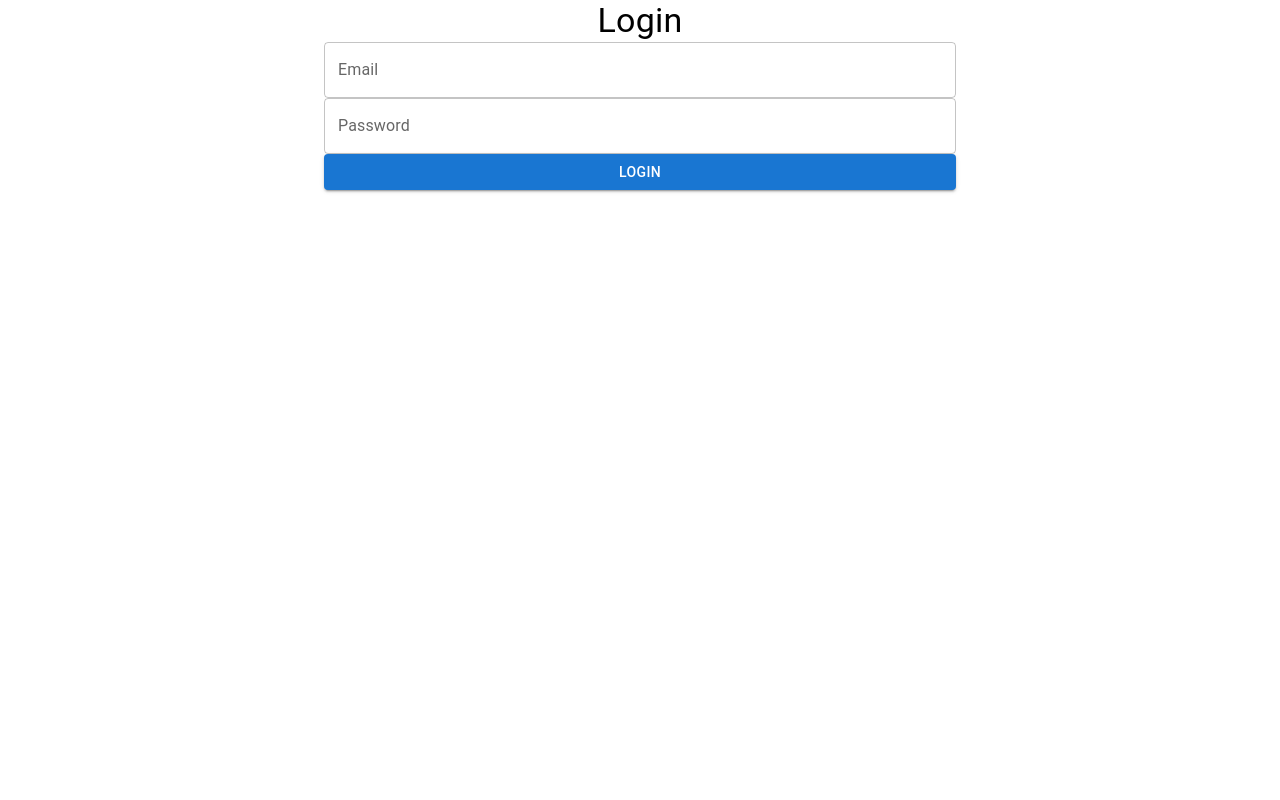
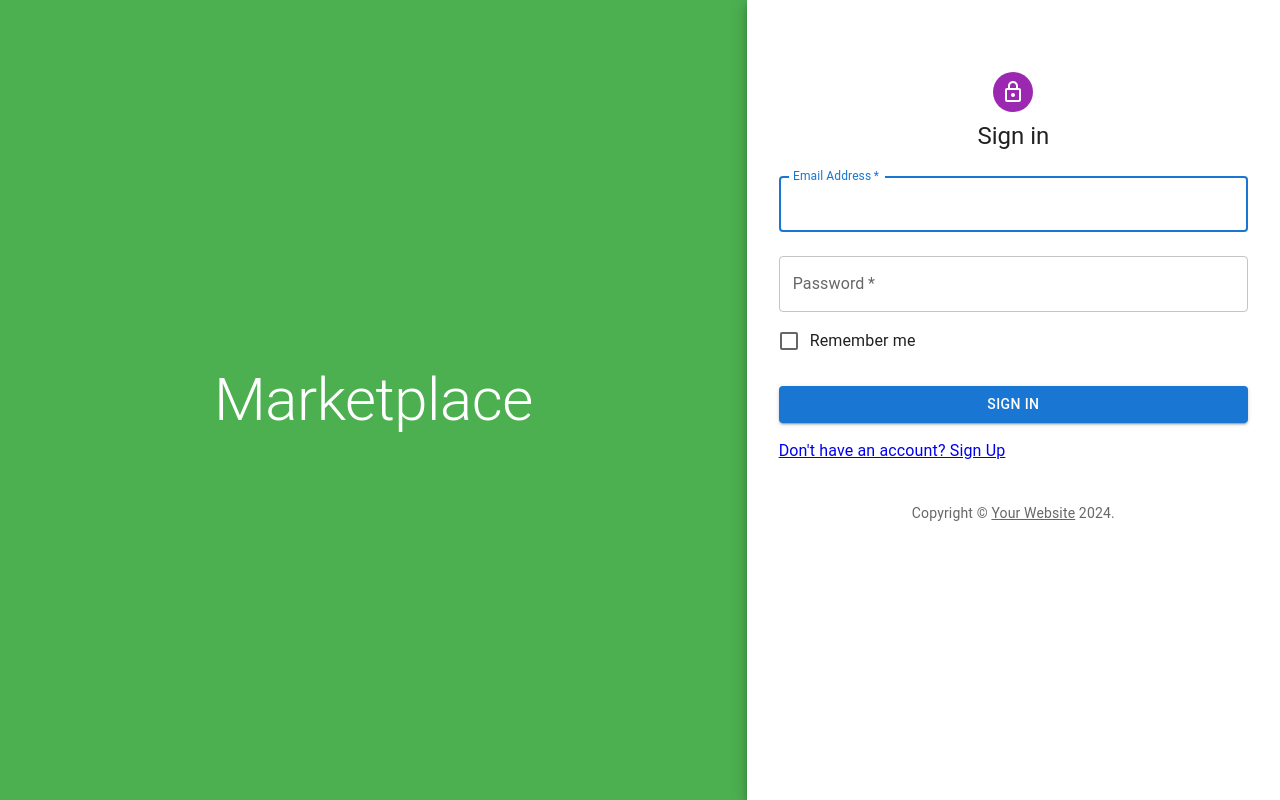
Before and after one commit to Hamna-Akh/Marketplace, a React (Create React App) app in the folder marketplace/: page / in a window 1280 px wide. Built offline with nearby package versions, Linux system fonts and the light colour scheme.

Commit message:
login implemented

```diff
--- a/marketplace/package.json
+++ b/marketplace/package.json
@@ -5,6 +5,7 @@
   "dependencies": {
     "@emotion/react": "^11.11.4",
     "@emotion/styled": "^11.11.5",
+    "@mui/icons-material": "^5.15.15",
     "@mui/material": "^5.15.15",
     "@testing-library/jest-dom": "^5.17.0",
     "@testing-library/react": "^13.4.0",
--- /dev/null
+++ b/marketplace/src/User/Login.css
@@ -0,0 +1,21 @@
+.login-container {
+    display: flex;
+    align-items: stretch;
+    height: 100vh;
+}
+
+.login-form {
+    width: 400px;
+    padding: 20px;
+    margin-right: 20px;
+}
+
+.blue-div {
+    flex: 1;
+    background-color: #007bff;
+    color: #fff;
+    display: flex;
+    align-items: center;
+    justify-content: center;
+    font-size: 24px;
+}
--- a/marketplace/src/User/Login.jsx
+++ b/marketplace/src/User/Login.jsx
@@ -1,11 +1,15 @@
 import React, { useState } from 'react';
 import axios from 'axios';
 import { TextField, Button, Grid, Typography } from '@mui/material';
+import './Login.css'; // Import the CSS file
+import SignInSide from '../material-ui/sign-in-side/SignInSide';
+import { useNavigate } from 'react-router-dom';
 
 const Login = () => {
     const [email, setEmail] = useState('');
     const [password, setPassword] = useState('');
     const [error, setError] = useState('');
+    const navigate = useNavigate();
 
     const handleLogin = async () => {
         try {
@@ -16,8 +20,10 @@ const Login = () => {
                 console.log('Valid credentials');
                 const response = await axios.post('http://localhost:8080/login', matchingUser);
                 console.log(response.data);
+                navigate('/products');
             } else {
                 console.log('Invalid credentials');
+                alert('The wrong email or password was entered. Please try again.');
             }
         } catch (error) {
             console.error('Failed to fetch users:', error);
@@ -25,29 +31,16 @@ const Login = () => {
     };
 
     return (
-        <Grid container spacing={2} justifyContent="center">
-            <Grid item xs={12} sm={6}>
-                <Typography variant="h4" align="center">Login</Typography>
-                <TextField
-                    label="Email"
-                    type="email"
-                    variant="outlined"
-                    fullWidth
-                    value={email}
-                    onChange={e => setEmail(e.target.value)}
-                />
-                <TextField
-                    label="Password"
-                    type="password"
-                    variant="outlined"
-                    fullWidth
-                    value={password}
-                    onChange={e => setPassword(e.target.value)}
-                />
-                <Button variant="contained" color="primary" fullWidth onClick={handleLogin}>Login</Button>
-                {error && <Typography color="error">{error}</Typography>}
-            </Grid>
-        </Grid>
+        <SignInSide
+                handleSubmit={handleLogin}
+                setEmail={setEmail}
+                setPassword={setPassword}
+                email={email}
+                password={password}
+                error={error}
+                setError={setError}
+            />
+
     );
 };
 
--- /dev/null
+++ b/marketplace/src/material-ui/sign-in-side/SignInSide.js
@@ -0,0 +1,132 @@
+import * as React from 'react';
+import Avatar from '@mui/material/Avatar';
+import Button from '@mui/material/Button';
+import CssBaseline from '@mui/material/CssBaseline';
+import TextField from '@mui/material/TextField';
+import FormControlLabel from '@mui/material/FormControlLabel';
+import Checkbox from '@mui/material/Checkbox';
+import Link from '@mui/material/Link';
+import Paper from '@mui/material/Paper';
+import Box from '@mui/material/Box';
+import Grid from '@mui/material/Grid';
+import LockOutlinedIcon from '@mui/icons-material/LockOutlined';
+import Typography from '@mui/material/Typography';
+import { createTheme, ThemeProvider } from '@mui/material/styles';
+import { Link as RouterLink } from 'react-router-dom';
+
+function Copyright(props) {
+  return (
+    <Typography variant="body2" color="text.secondary" align="center" {...props}>
+      {'Copyright © '}
+      <Link color="inherit" href="https://mui.com/">
+        Your Website
+      </Link>{' '}
+      {new Date().getFullYear()}
+      {'.'}
+    </Typography>
+  );
+}
+
+// TODO remove, this demo shouldn't need to reset the theme.
+
+const defaultTheme = createTheme();
+
+export default function SignInSide({ handleSubmit, setEmail, setPassword, email, password, error, setError }) {
+  const handleFormSubmit = (event) => {
+    event.preventDefault();
+    setEmail(event.currentTarget.email.value);
+    setPassword(event.currentTarget.password.value);
+    handleSubmit();
+  };
+
+  return (
+    <ThemeProvider theme={defaultTheme}>
+      <Grid container component="main" sx={{ height: '100vh' }}>
+        <CssBaseline />
+        <Grid
+          item
+          xs={false}
+          sm={4}
+          md={7}
+          sx={{
+            backgroundColor: (theme) => theme.palette.success.light, // light green from the theme palette
+            backgroundSize: 'cover',
+            backgroundPosition: 'center',
+            display: 'flex',
+            alignItems: 'center',
+            justifyContent: 'center',
+          }}>
+          <Typography variant="h2" color="inherit" sx={{ color: '#fff' }}>
+            Marketplace
+          </Typography>
+        </Grid>
+        <Grid item xs={12} sm={8} md={5} component={Paper} elevation={6} square>
+          <Box
+            sx={{
+              my: 8,
+              mx: 4,
+              display: 'flex',
+              flexDirection: 'column',
+              alignItems: 'center',
+            }}
+          >
+            <Avatar sx={{ m: 1, bgcolor: 'secondary.main' }}>
+              <LockOutlinedIcon />
+            </Avatar>
+            <Typography component="h1" variant="h5">
+              Sign in
+            </Typography>
+            <Box component="form" noValidate onSubmit={handleFormSubmit} sx={{ mt: 1 }}>
+              <TextField
+                margin="normal"
+                required
+                fullWidth
+                id="email"
+                label="Email Address"
+                name="email"
+                autoComplete="email"
+                autoFocus
+                value={email}
+                onChange={(event) => setEmail(event.target.value)}
+                error={!!error}
+              />
+              <TextField
+                margin="normal"
+                required
+                fullWidth
+                name="password"
+                label="Password"
+                type="password"
+                id="password"
+                autoComplete="current-password"
+                value={password}
+                onChange={(event) => setPassword(event.target.value)}
+                error={!!error}
+              />
+              <FormControlLabel
+                control={<Checkbox value="remember" color="primary" />}
+                label="Remember me"
+              />
+              <Button
+                type="submit"
+                fullWidth
+                variant="contained"
+                sx={{ mt: 3, mb: 2 }}
+              >
+                Sign In
+              </Button>
+              <Grid container>
+                <Grid item>
+                  <RouterLink to="/users">
+                    {"Don't have an account? Sign Up"}
+                  </RouterLink>
+                </Grid>
+              </Grid>
+              <Copyright sx={{ mt: 5 }} />
+            </Box>
+          </Box>
+        </Grid>
+      </Grid>
+    </ThemeProvider>
+  );
+}
```
Also changed, not shown: 1 other file (tests, documents, lock files or other folders).
